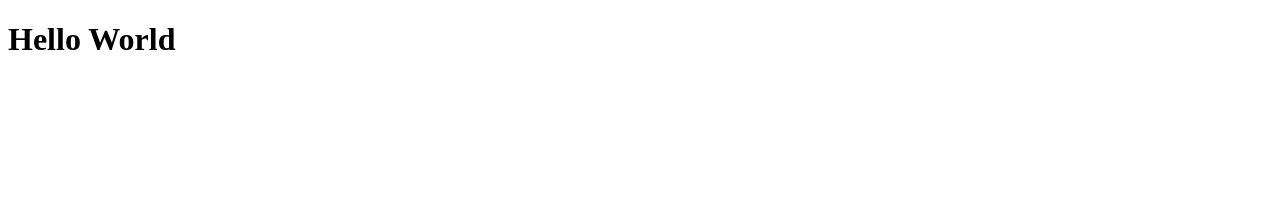
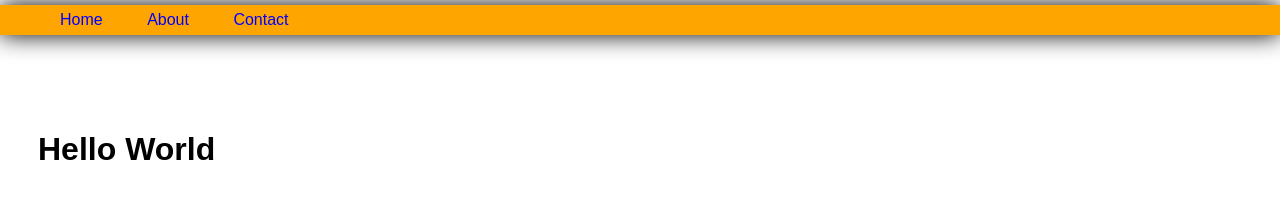
Before and after one commit to Calbar01/Portfolio, a plain HTML site: page index.html in a window 1280 px wide. Drawn offline with Linux system fonts and the light colour scheme.

Commit message:
Nav bar skeleton

```diff
--- a/index.html
+++ b/index.html
@@ -4,9 +4,24 @@
     <meta charset="UTF-8">
     <meta http-equiv="X-UA-Compatible" content="IE=edge">
     <meta name="viewport" content="width=device-width, initial-scale=1.0">
-    <link rel="stylesheet" type="text/css" href="style.css" media=”screen” />
+    <link rel="stylesheet" type="text/css" href="style.css"/>
     <title>Calum Joshua Barratt - Portfolio</title>
 </head>
+<header>
+    <nav>
+        <ul>
+            <li>
+                <a href="index.html"> Home </a>
+            </li>
+            <li>
+                <a href="#"> About </a>
+            </li>
+            <li>
+                <a href="#"> Contact </a>
+            </li>
+        </ul>
+    </nav>
+</header>
 <body>
     <h1>Hello World</h1>
 </body>
--- a/style.css
+++ b/style.css
@@ -0,0 +1,29 @@
+body
+{
+height: 125vh;
+margin-top: 80px;
+padding: 30px;
+background-size: cover;
+font-family: sans-serif;
+}
+header {
+background-color: orange;
+position: fixed;
+left: 0;
+right: 0;
+top: 5px;
+height: 30px;
+display: flex;
+align-items: center;
+box-shadow: 0 0 25px 0 black;
+}
+header * {
+display: inline;
+}
+header li {
+margin: 20px;
+}
+header li a {
+color: blue;
+text-decoration: none;
+}
```
